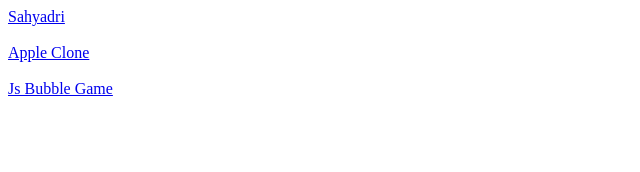
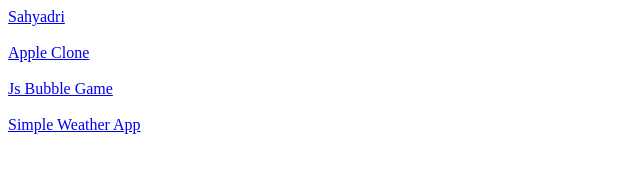
Before and after one commit to sanketshinde3001/sanketshinde3001.github.io, a plain HTML site: page index.html in a window 1280 px wide. Shown: the whole page, without its empty margins (0-640 px from the left). Drawn offline with Linux system fonts and the light colour scheme.

Commit message:
Update index.html

```diff
--- a/index.html
+++ b/index.html
@@ -14,6 +14,9 @@
         <br>
         <br>
         <a href="1 Simple Bubble Game/index.html" target="_blank">Js Bubble Game</a>
+        <br>
+        <br>
+        <a href="2 weather App/index.html" target="_blank">Simple Weather App</a>
 
     </div>
 </body>
```
